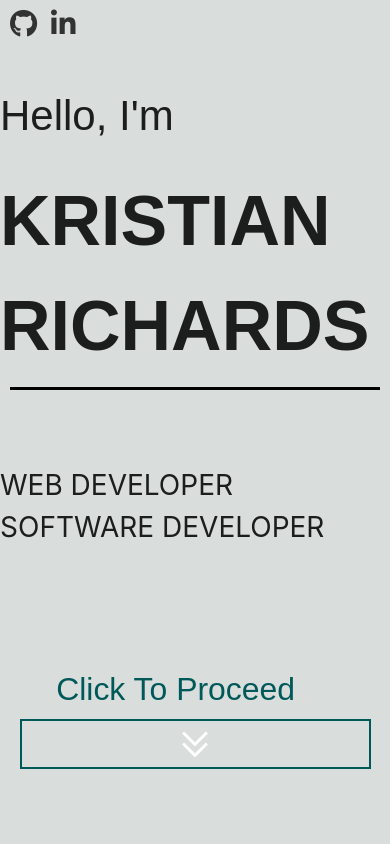
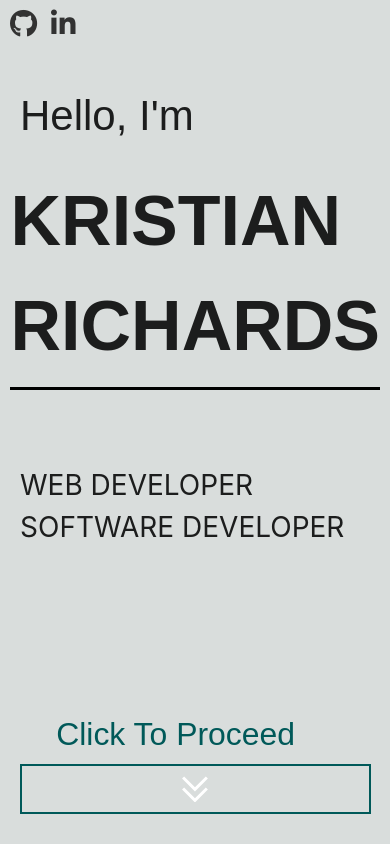
Before and after one commit to Kristian-480/Portfolio, a Flask app: page / in a window 390 px wide. Run offline with Flask 3, Linux system fonts and the light colour scheme; some libraries are stand-ins or nearby versions; some web fonts are replaced.

Commit message:
mobile adjust 2

```diff
--- a/static/style.css
+++ b/static/style.css
@@ -445,7 +445,7 @@ body{
         left:5px;
     }
     .proceed-button{
-        bottom:75px;
+        bottom:30px;
         cursor: pointer;
         width:90%;
         height: 50px;
@@ -456,18 +456,19 @@ body{
         top:20%;
         font-size: 5em;
         text-align: left;
+        margin-left: 20px;
     }
     .full-page-text2{
         font-size: 2em;
         top:55%;
-        left:0;
+        left:20px;
     }
     .full-page-text3{
         position: absolute;
         text-align: left;
         top:10%;
         font-size: 3em;
-        left: 0;
+        left: 20px;
     }
     .welcome-area{
         height: 100dvh;
--- a/templates/layout.html
+++ b/templates/layout.html
@@ -298,6 +298,7 @@
     @media only screen and (max-width: 600px){
       .site-map{
         bottom:10%;
+        left:10%;
       }
 
       .site-arrows{
```
